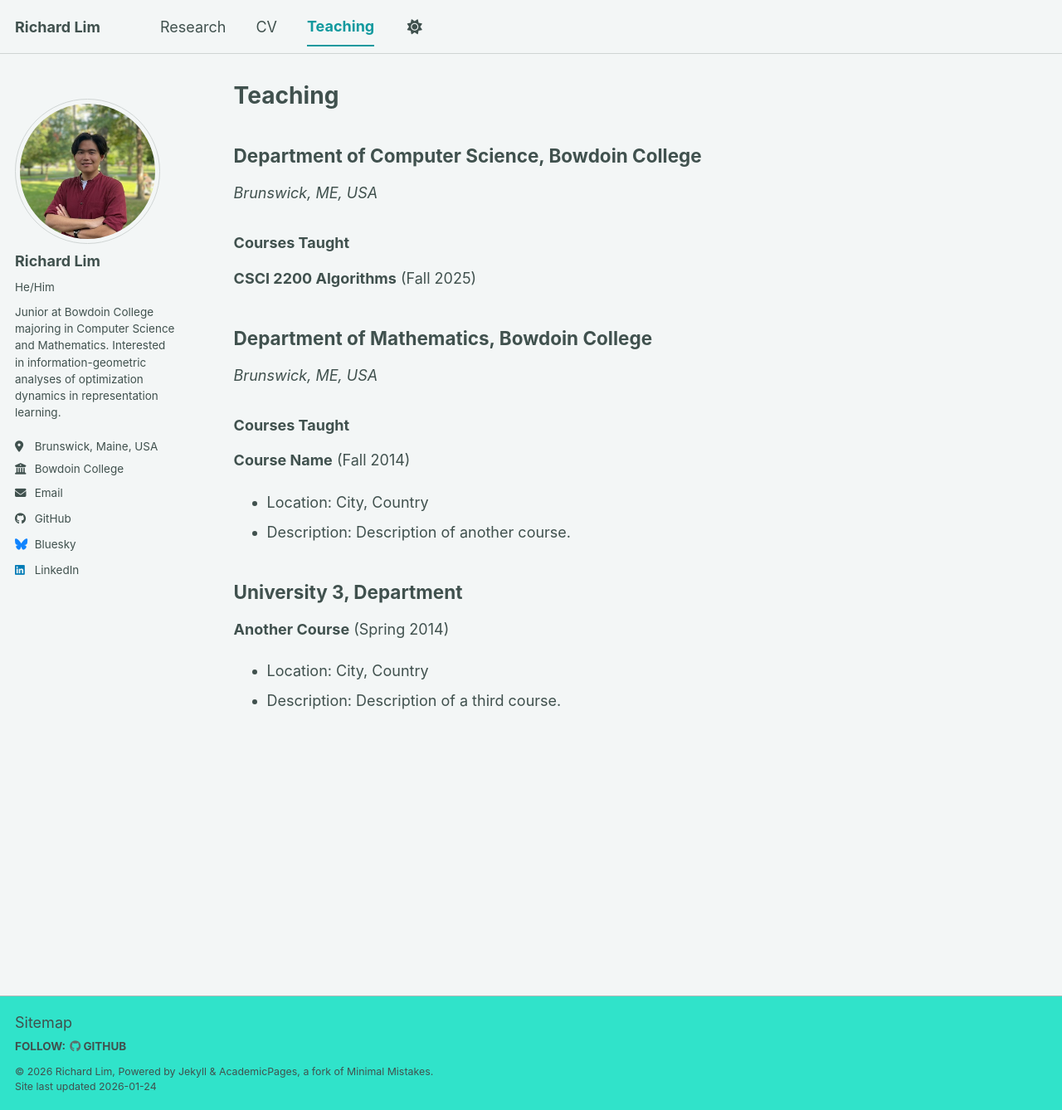
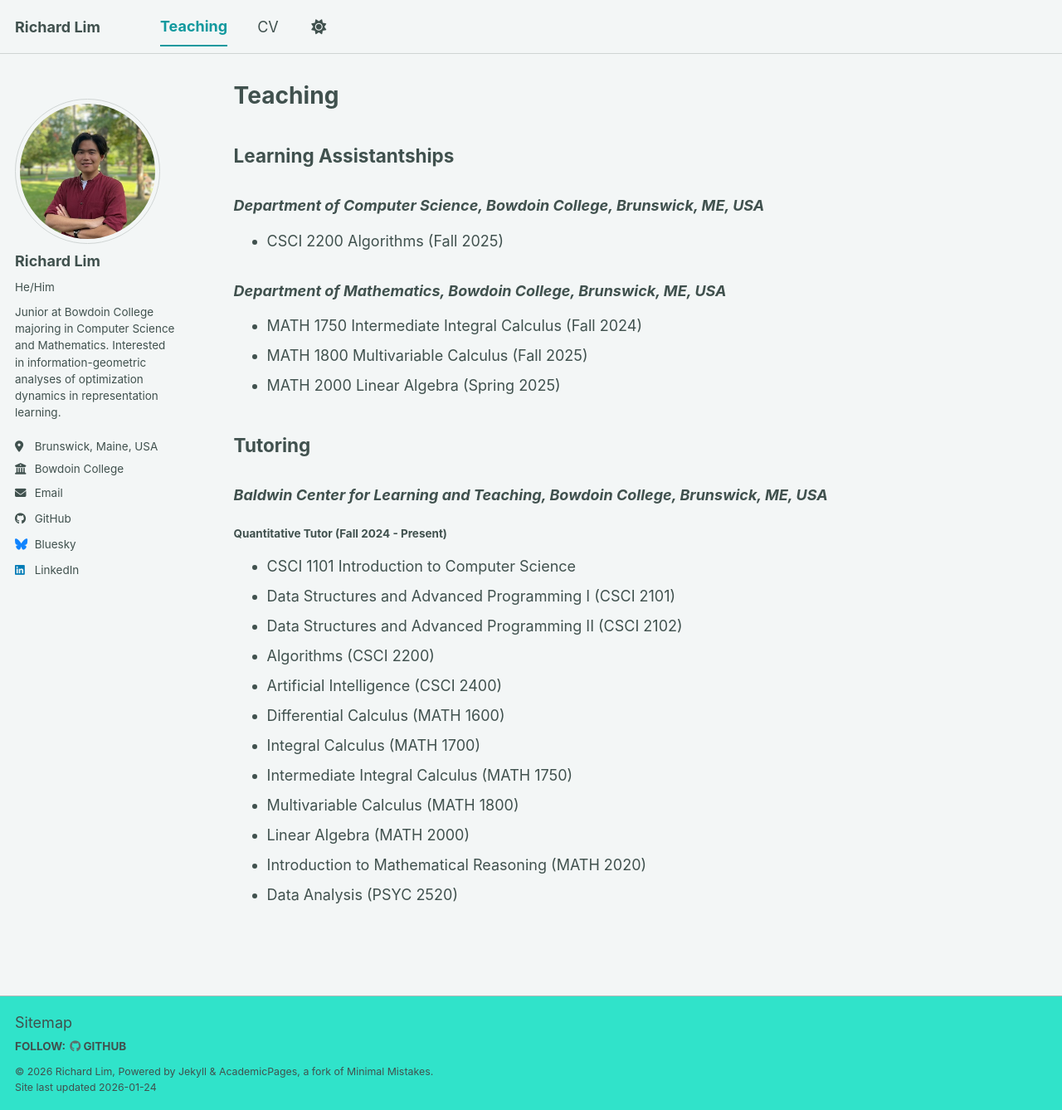
Before and after one commit to rlim-fm/rlim-fm.github.io, a Jekyll site: the page built from _pages/teaching.md, in a window 1280 px wide and 1338 px high. Shown: the whole window at 83% size. Built offline with Jekyll 4.4.1, drawn with Linux system fonts in a browser that asks for light colours; a script bundle is joined from its source files by our own code; library files that are not in the unit come from our copies.

Commit message:
Update navigation and teaching page content
Commented out the 'Research' link and repositioned the 'CV' link in navigation.yml. Overhauled teaching.md to detail learning assistantships and tutoring roles, specifying courses and departments for greater clarity.

```diff
--- a/_pages/teaching.md
+++ b/_pages/teaching.md
@@ -5,20 +5,27 @@ permalink: /teaching/
 author_profile: true
 ---
 
-## Department of Computer Science, Bowdoin College
-_Brunswick, ME, USA_
-### Courses Taught
-**CSCI 2200 Algorithms** (Fall 2025)
+## Learning Assistantships
+### _Department of Computer Science, Bowdoin College, Brunswick, ME, USA_
+- CSCI 2200 Algorithms (Fall 2025)
 
+### _Department of Mathematics, Bowdoin College, Brunswick, ME, USA_
+- MATH 1750 Intermediate Integral Calculus (Fall 2024)
+- MATH 1800 Multivariable Calculus (Fall 2025)
+- MATH 2000 Linear Algebra (Spring 2025)
 
-## Department of Mathematics, Bowdoin College
-_Brunswick, ME, USA_
-### Courses Taught
-**Course Name** (Fall 2014)
-*   Location: City, Country
-*   Description: Description of another course.
-
-## University 3, Department
-**Another Course** (Spring 2014)
-*   Location: City, Country
-*   Description: Description of a third course.
+## Tutoring
+### _Baldwin Center for Learning and Teaching, Bowdoin College, Brunswick, ME, USA_
+#### Quantitative Tutor (Fall 2024 - Present)
+- CSCI 1101 Introduction to Computer Science
+- Data Structures and Advanced Programming I (CSCI 2101)
+- Data Structures and Advanced Programming II (CSCI 2102)
+- Algorithms (CSCI 2200)
+- Artificial Intelligence (CSCI 2400)
+- Differential Calculus (MATH 1600)
+- Integral Calculus (MATH 1700)
+- Intermediate Integral Calculus (MATH 1750)
+- Multivariable Calculus (MATH 1800)
+- Linear Algebra (MATH 2000)
+- Introduction to Mathematical Reasoning (MATH 2020)
+- Data Analysis (PSYC 2520)
```
Also changed, not shown: _data/navigation.yml (+5 -4 lines).
